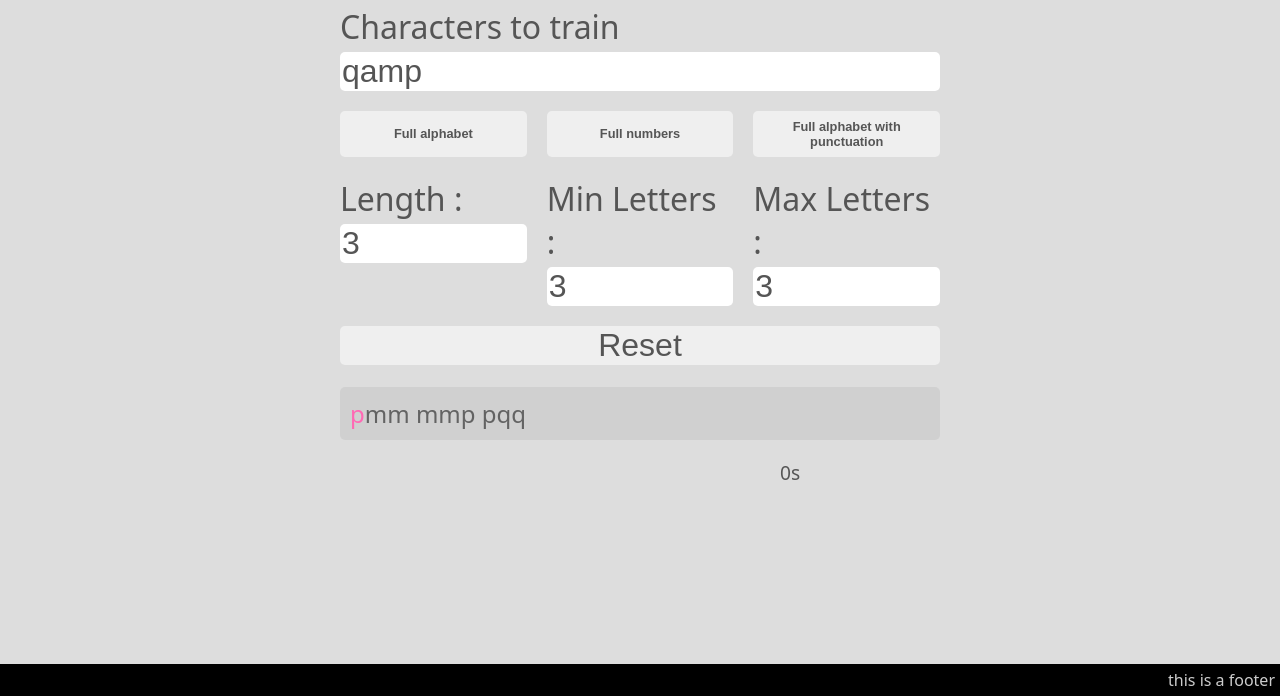
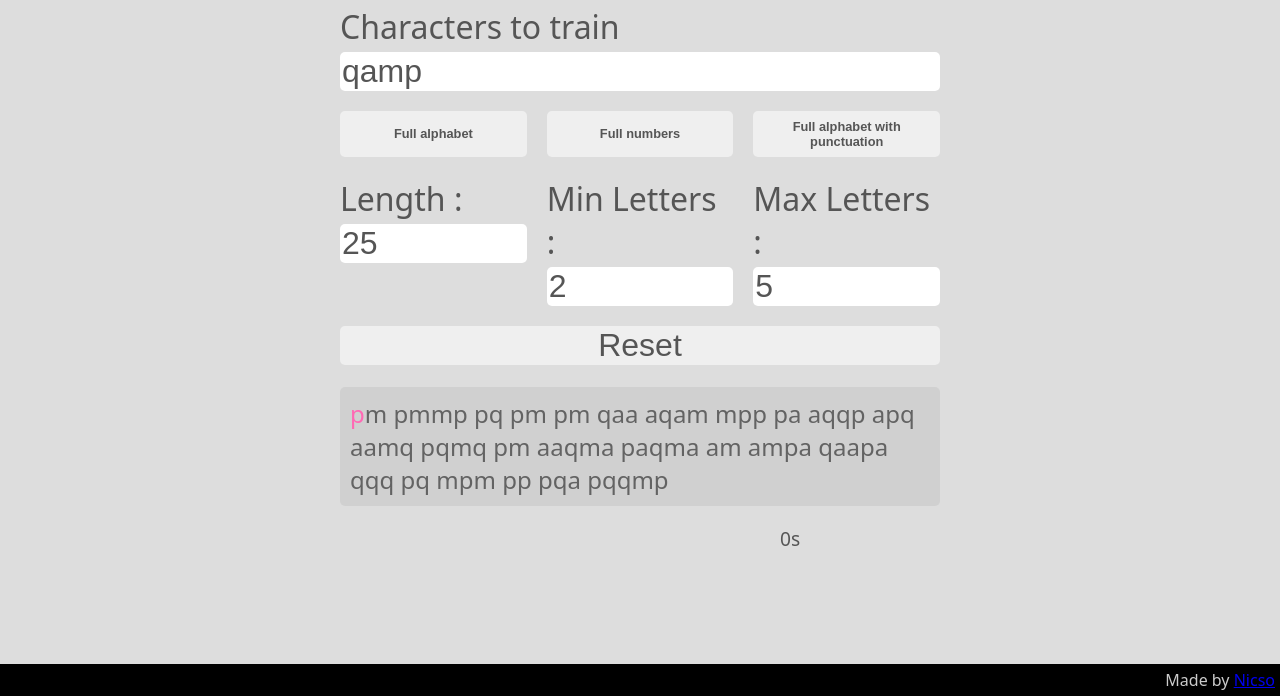
Before and after one commit to nicso/TypingTrainer, a plain HTML site: page index.html in a window 1280 px wide. Shown: the part 104-800 px from the top of the page. Drawn offline with Linux system fonts and the light colour scheme.

Commit message:
default values and footer

```diff
--- a/index.html
+++ b/index.html
@@ -23,15 +23,15 @@
     <div id="options" class="flexH">
         <label for="letters">
             Length :
-            <input type="number" name="" id="letters" value="3" min="1">
+            <input type="number" name="" id="letters" value="25" min="1">
         </label>
         <label for="minletters">
             Min Letters :
-            <input type="number" name="" id="minletters" value="3" min="1">
+            <input type="number" name="" id="minletters" value="2" min="1">
         </label>
         <label for="maxletters">
             Max Letters :
-            <input type="number" name="" id="maxletters" value="3" min="1">
+            <input type="number" name="" id="maxletters" value="5" min="1">
         </label>
 <!--        <label for="time">-->
 <!--            Time :-->
@@ -54,6 +54,6 @@
 <script src="script.js"></script>
 </body>
 <footer>
-    this is a footer
+    Made by <a href="https://www.nicso.fr">Nicso</a>
 </footer>
 </html>
--- a/script.js
+++ b/script.js
@@ -21,8 +21,8 @@ const fullAlphPunSet = [
     'n', 'o', 'p', 'q', 'r', 's', 't', 'u', 'v', 'w', 'x', 'y', 'z',
     ',','.','?','!',';',':']
 
-let minLetters = 3;
-let maxLetters = 3;
+let minLetters = minLettersElem.value;
+let maxLetters = maxLettersElem.value;
 let letters = lettersElem.value;
 let letterPool = templateElem.value;
 let errors = 0;
@@ -129,17 +129,16 @@ document.addEventListener("keydown", (e) => {
 
     if(templateElem === document.activeElement){
         if(e.key === "Tab"){
-            console.log("oui");
             e.preventDefault();
             templateElem.blur();
         }
+
         return;
     }
 
     if(!isStarted && templateElem !== document.activeElement){
         startTimer();
     }
-
     if(e.key === wantedKey){
         index++;
         updatePara();
```
